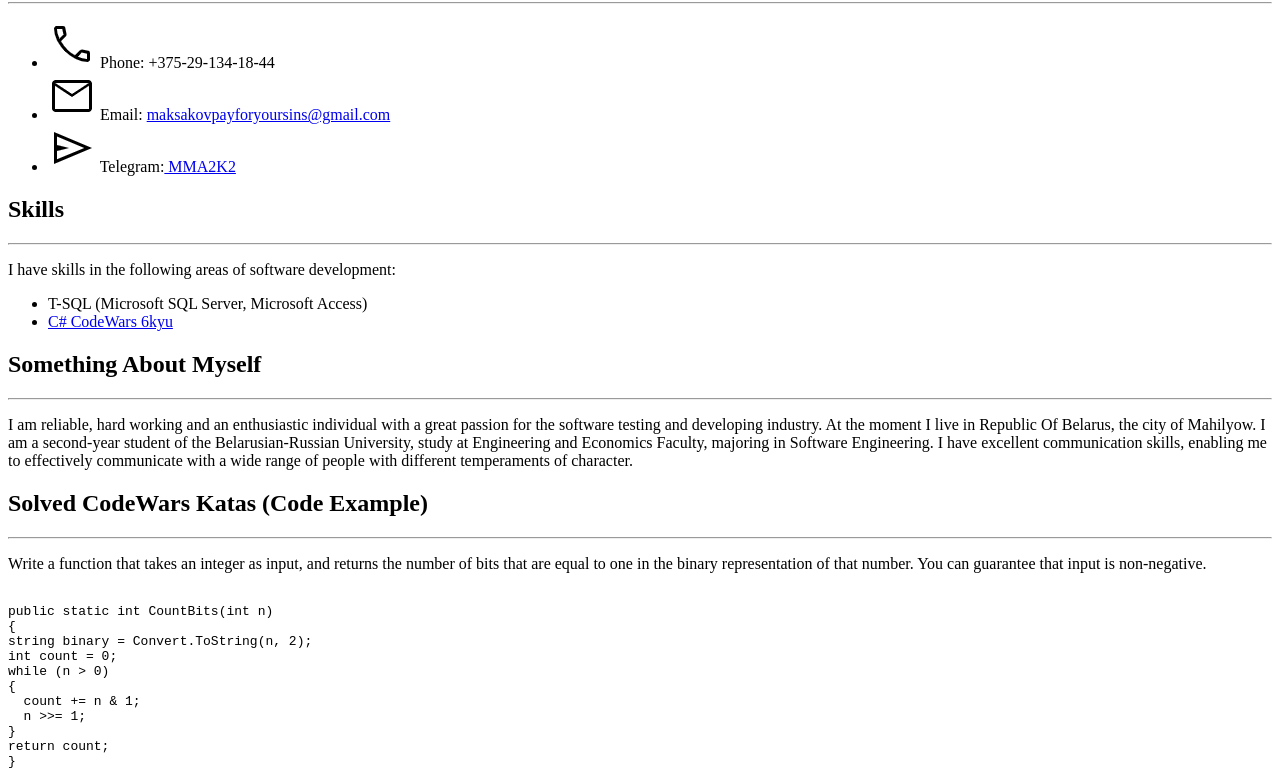
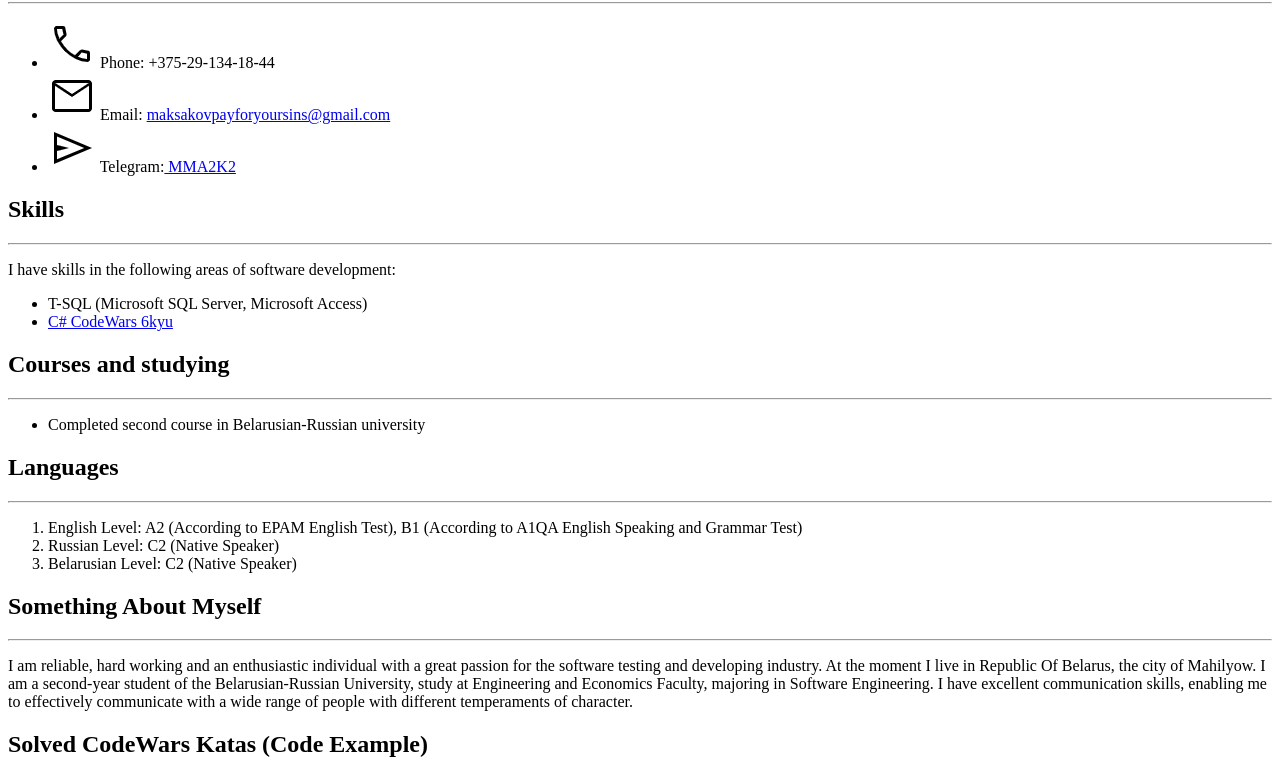
Before and after one commit to SOLDIEROFWW4/CV_HTML_CSS_Practice, a plain HTML site: page index.html in a window 1280 px wide. Shown: the part 491-1261 px from the top of the page. Drawn offline with Linux system fonts and the light colour scheme.

Commit message:
feat: add content
feat: add content for left-block (education, languages skills info)

```diff
--- a/index.html
+++ b/index.html
@@ -51,6 +51,24 @@
       </li>
                 </ul>
             </section>
+            <section class="education">
+                <h2> Courses and studying </h2>
+                <hr>
+                <ul>
+                    <li> Completed second course in Belarusian-Russian university</li>
+                </ul>
+            </section>
+
+            <section class="languages">
+                <h2> Languages </h2>
+                <hr>
+                <ol>
+                    <li> English Level: A2 (According to EPAM English Test),
+      B1 (According to A1QA English Speaking and Grammar Test) </li>
+                    <li> Russian Level: C2 (Native Speaker) </li>
+                    <li> Belarusian Level: C2 (Native Speaker) </li>
+                </ol>
+            </section>
         </div>
         <div class="right-block">
             <section class="brief">
```
